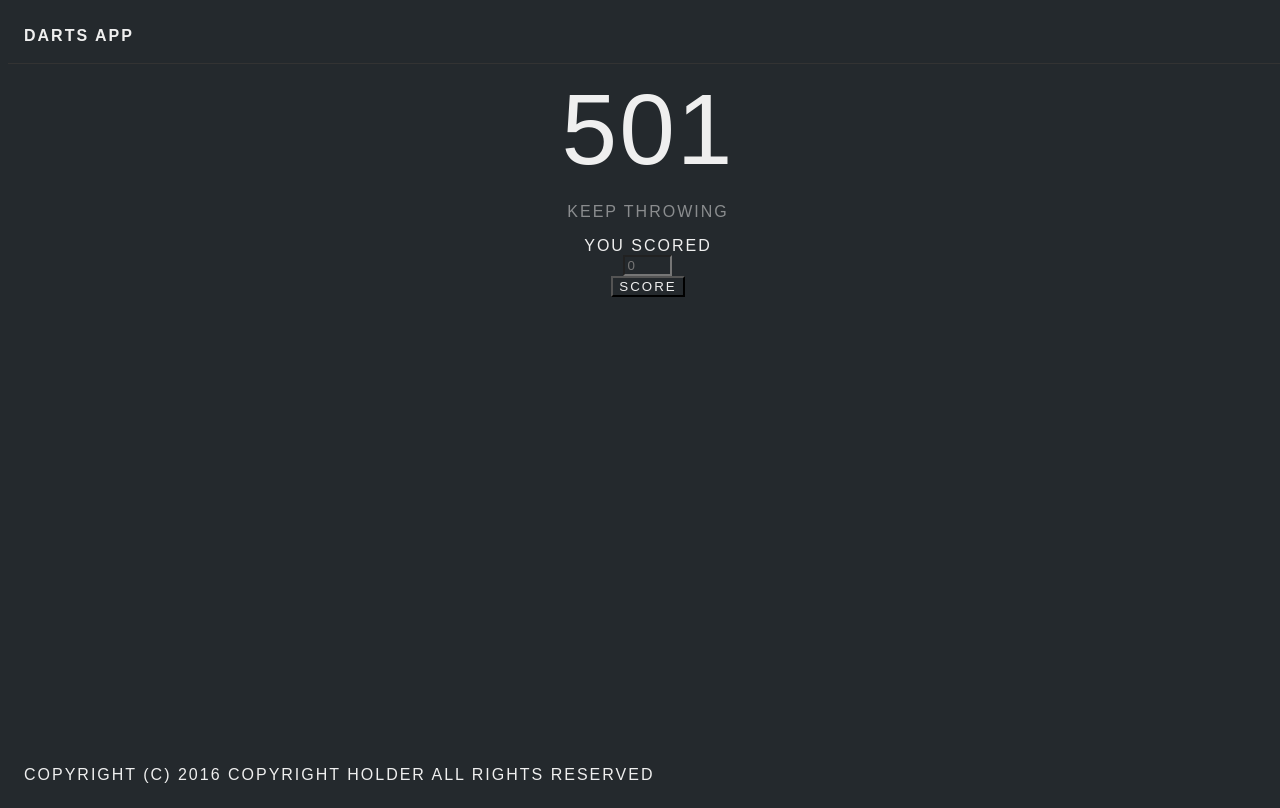
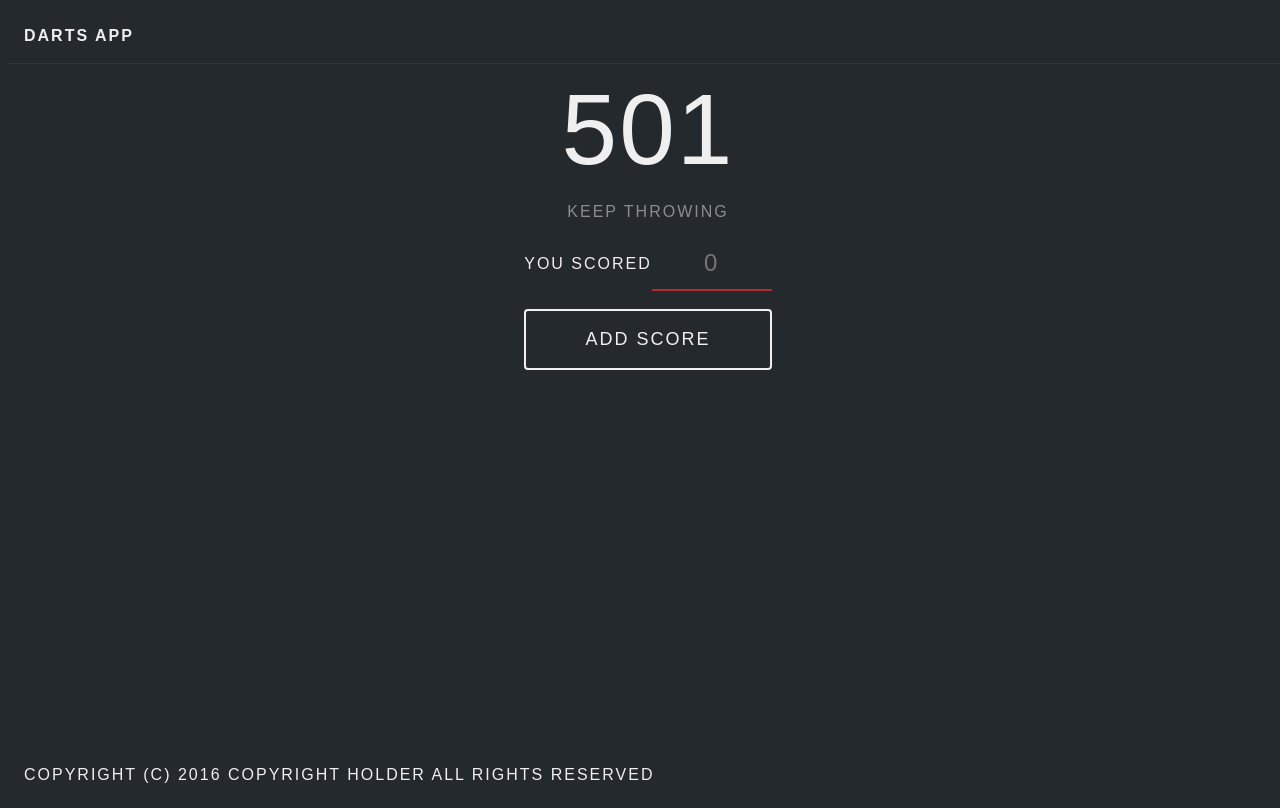
Before and after one commit to dartscore/darts, a React (Create React App) app: page / in a window 1280 px wide. Built offline with nearby package versions, Linux system fonts and the light colour scheme; the HTML template or start-up script is replaced by a standard one.

Commit message:
Adds functionality to autofocus input on render

```diff
--- a/src/components/UpdateScore.js
+++ b/src/components/UpdateScore.js
@@ -1,4 +1,6 @@
 import React, { Component } from 'react';
+var ReactDOM = require('react-dom');
+
 
 class UpdateScore extends Component {
 
@@ -7,6 +9,10 @@ class UpdateScore extends Component {
     this.state = {
       score: ''
     }
+  }
+
+  componentDidMount = () => {
+    ReactDOM.findDOMNode(this.refs.amountScored).focus();
   }
 
   handleSubmit = (event) => {
@@ -21,17 +27,18 @@ class UpdateScore extends Component {
 
   render() {
     return (
-      <form className="pure-form update-score"  onSubmit={this.handleSubmit}>
+      <form className="form update-score"  onSubmit={this.handleSubmit}>
 
-        <label htmlFor="amountScored">You scored</label>
-        <input id="amountScored" ref="amountScored" type="number" placeholder="0"
-          min={this.props.min}
-          max={this.props.max}
-          value={this.state.score}
-          onChange={this.handleChange} />
+        <div className="form__row">
+          <label htmlFor="amountScored" className="form__label">You scored</label>
+          <input id="amountScored" ref="amountScored" type="number" placeholder="0"
+            min={this.props.min}
+            max={this.props.max}
+            value={this.state.score}
+            onChange={this.handleChange} className="form__field" />
+        </div>
 
-
-        <button type="submit" className="pure-button pure-button-primary" >Score</button>
+        <button type="submit" className="btn">Add Score</button>
       </form>
     );
   }
```
